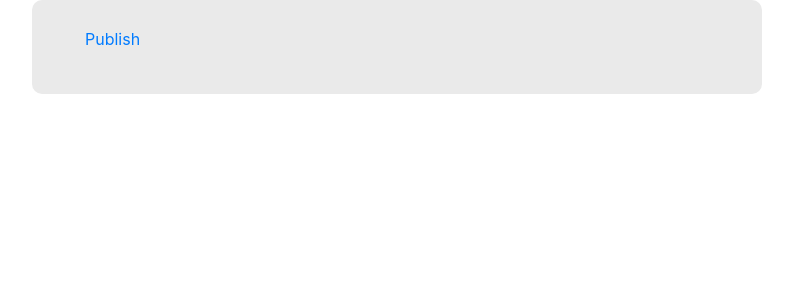
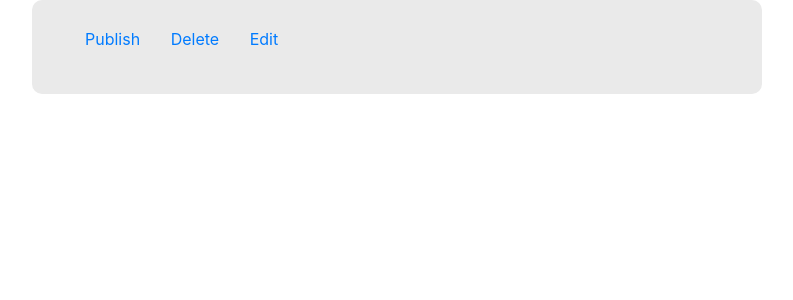
Before and after one commit to JakeStewart201/bridging-coursework, a Django app: template blog/templates/blog/post_detail.html in a window 1280 px wide. Shown: the part 56-356 px from the top of the page, without its empty margins (53-846 px from the left). Run offline with Django 3.2, Linux system fonts and the light colour scheme; the template is opened without the code that fills it, so the values that code supplies are empty; the visitor is signed in with stand-in values (Sample User, id 1); some libraries are stand-ins or nearby versions.

Commit message:
Changed some buttons from images to text

```diff
--- a/blog/templates/blog/post_detail.html
+++ b/blog/templates/blog/post_detail.html
@@ -8,8 +8,8 @@
         </div>
     {% else %}
         <a class="btn btn-default" href="{% url 'post_publish' pk=post.pk %}">Publish</a>
-        <a class="btn btn-default" href="{% url 'post_remove' pk=post.pk %}"><span class="glyphicon glyphicon-remove"></span></a>
-        <a class="btn btn-default" href="{% url 'post_edit' pk=post.pk %}"><span class="glyphicon glyphicon-edit"></span></a>
+        <a class="btn btn-default" href="{% url 'post_remove' pk=post.pk %}">Delete</a>
+        <a class="btn btn-default" href="{% url 'post_edit' pk=post.pk %}">Edit</a>
     {% endif %}
     <h2>{{ post.title }}</h2>
     <p>{{ post.text|linebreaksbr }}</p>
```
